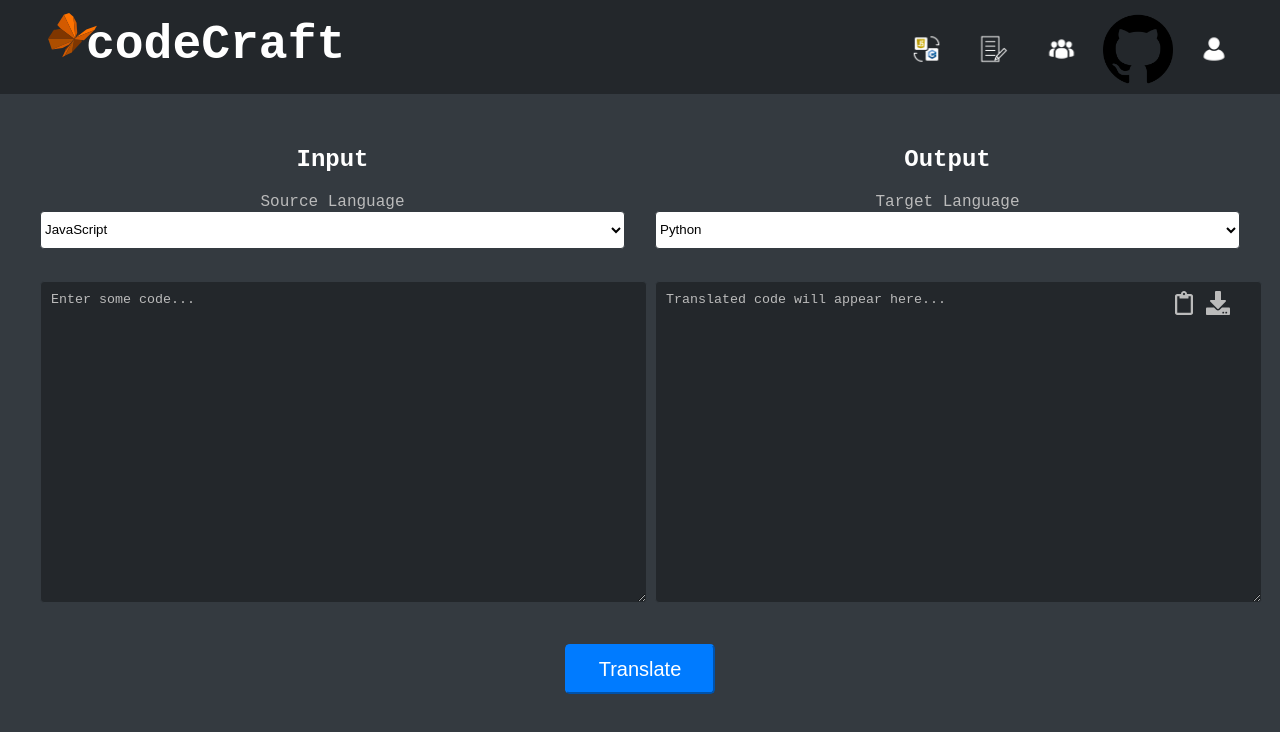
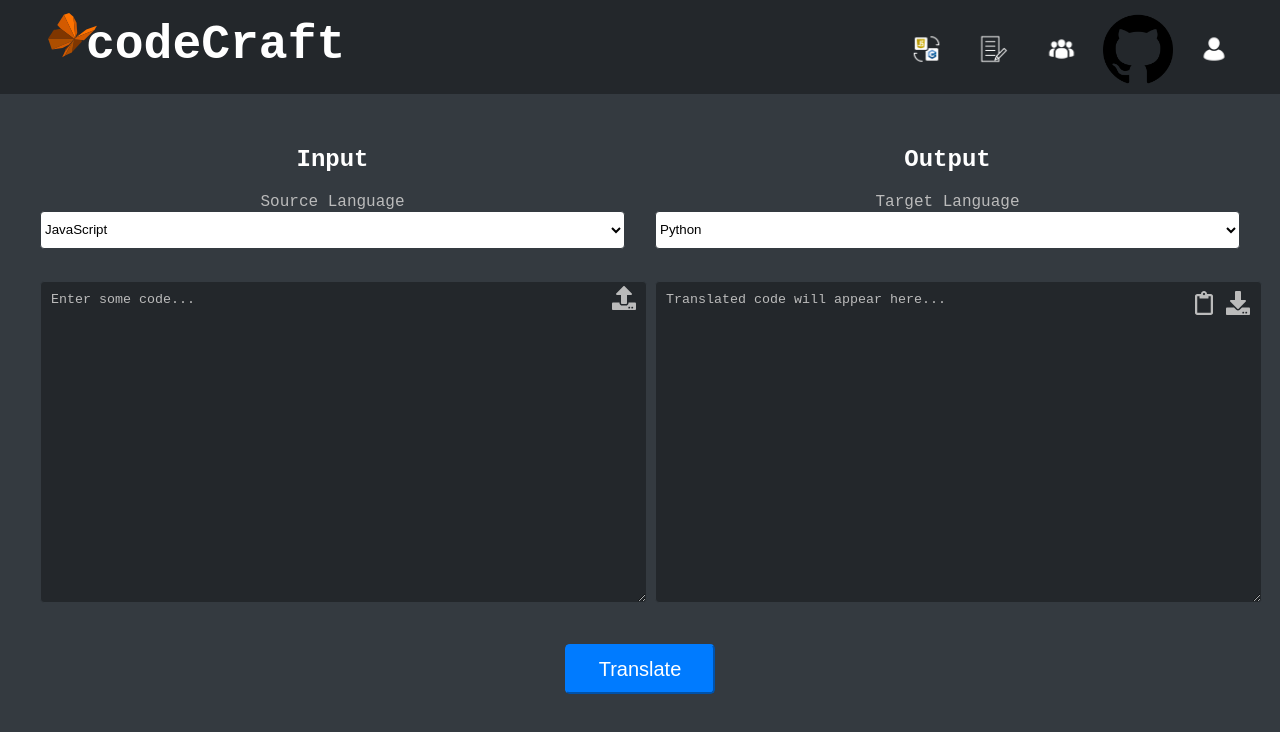
Before and after one commit to TheGoofy-Goobers/CS490_project, a React (Create React App) app in the folder frontend/: page / in a window 1280 px wide. Shown: the top 732 px of the page. Built offline with nearby package versions, Linux system fonts and the light colour scheme.

Commit message:
Upload icon created

```diff
--- a/frontend/src/components/translatepage/TranslatePage.css
+++ b/frontend/src/components/translatepage/TranslatePage.css
@@ -64,6 +64,27 @@ h1, h2 {
 
 .main-content {
   padding: 2rem 0;
+}
+
+.input-box {
+  position: relative;
+  /* Your styles for the input container */
+}
+
+.icon {
+  /* Shared styles for icons */
+  cursor: pointer;
+  font-size: 1.5em; /* Example size, adjust as needed to match other icons */
+}
+
+
+.upload-icon {
+  cursor: pointer;
+  font-size: 1.5rem; /* Adjust the size to match the other icons */
+  position: absolute; /* Position the icon absolutely within the .input-header */
+  top: 160px; /* Adjust this value to align it with the top of the textarea */
+  right: -11px; /* Adjust this value to align it with the right of the textarea */
+  color: #bbb; /* Style the color to match other icons */
 }
 
 .code-container {
@@ -150,12 +171,11 @@ h1, h2 {
 
 .icons {
   position: absolute;
-  top: 0;
-  right: 0;
+  top: 10px; /* Adjust as needed */
+  right: -10px; /* Keep this positive and as small as needed */
   display: flex;
   align-items: center;
   gap: 10px;
-  padding: 10px;
 }
 
 .icon {
--- a/frontend/src/components/translatepage/TranslatePage.jsx
+++ b/frontend/src/components/translatepage/TranslatePage.jsx
@@ -1,6 +1,6 @@
-import React, { useState } from 'react';
+import React, { useState, useRef } from 'react';
 import './TranslatePage.css';
-import { FaRegClipboard, FaDownload } from 'react-icons/fa';
+import { FaRegClipboard, FaDownload, FaUpload } from 'react-icons/fa';
 import aboutUsIcon from './about_us.png'; // Assuming the images are in the same directory
 import feedbackIcon from './feedback.png';
 import githubIcon from './github-logo.png';
@@ -11,6 +11,23 @@ const TranslatePage = () => {
   const [inputText, setInputText] = useState('');
   const [outputText, setOutputText] = useState('');
   const [targetLanguage, setTargetLanguage] = useState('Python');
+
+  const fileInputRef = useRef(null);
+
+  // Function to trigger the hidden file input
+  const handleUploadClick = () => {
+    fileInputRef.current.click();
+  };
+
+  // Function to handle file input change
+  const handleFileInputChange = (e) => {
+    const file = e.target.files[0];
+    if (file) {
+      // Handle the file upload here
+      console.log('File uploaded:', file.name);
+      // You can read the file and set it to inputText or perform other actions
+    }
+  };
 
   const handleTranslate = () => {
     setOutputText(inputText);
@@ -63,6 +80,7 @@ const TranslatePage = () => {
         <div className="code-container">
           <div className="code-box input-box">
             <h2>Input</h2>
+            <div className="input-header">
               <div className="form-group">
                 <label htmlFor="sourceLanguage">Source Language</label>
                 <select className="form-control" id="sourceLanguage">
@@ -70,6 +88,14 @@ const TranslatePage = () => {
                   <option>Python</option>
                   <option>C++</option>
                 </select>
+              </div>
+              <FaUpload className="icon upload-icon" onClick={handleUploadClick} title="Upload File" />
+              <input
+                type="file"
+                ref={fileInputRef}
+                onChange={handleFileInputChange}
+                style={{ display: 'none' }}
+              />
             </div>
             <textarea
               value={inputText}
```
Lines whose indentation alone changed are shown as unchanged.
